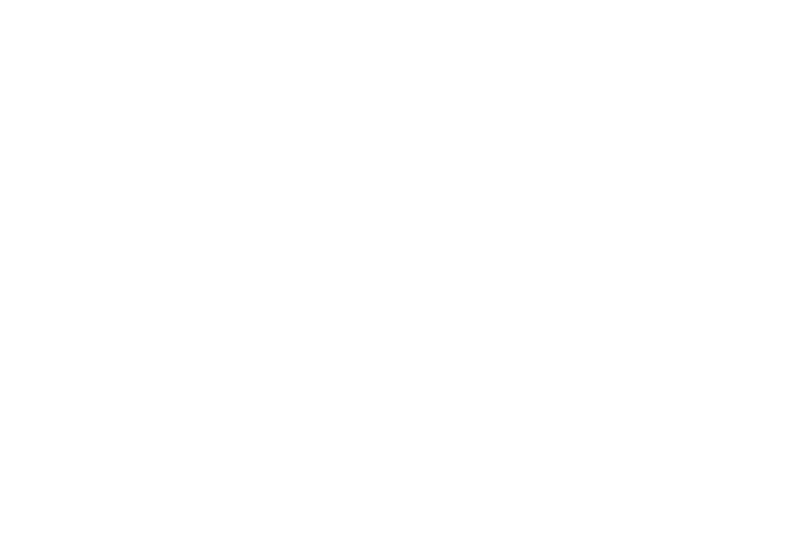
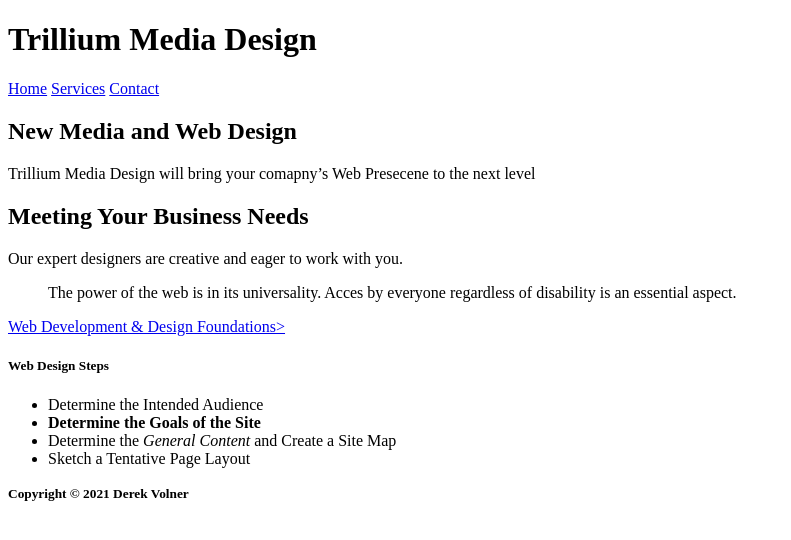
Before and after one commit to 44144-fa21/ch2inclassnotes-DerekVolner, a plain HTML site: page index.html in a window 1280 px wide. Shown: the whole page, without its empty margins (0-791 px from the left). Drawn offline with Linux system fonts and the light colour scheme.

Commit message:
Chapter 2 notes
Added chapter 2 notes in index, services, and contact

```diff
--- a/index.html
+++ b/index.html
@@ -1,10 +1,37 @@
 <!DOCTYPE html>
 <html lang="en">
 	<head>
-		<title>LASTNAME Chapter 2 InClass Notes</title>
+		<title>Volner Chapter 2 InClass Notes</title>
 		<meta charset="utf-8">
 	</head>
 	<body>
-
+      <h1>Trillium Media Design</h1>
+			<nav>
+			  <a href="index.html">Home</a>
+				<a href="services.html"> Services</a>
+				<a href="contact.html">Contact</a>
+			</nav>
+			<main>
+				<h2> New Media and Web Design</h2>
+				<p> Trillium Media Design will bring your comapny&rsquo;s Web Presecene
+					to the next level</p>
+				<h2> Meeting Your Business Needs </h2>
+				<p> Our expert designers are creative and eager to work with you. </p>
+				<blockquote> The power of the web is in its universality. Acces by everyone regardless of
+					disability is an essential aspect.
+				</blockquote>
+				<a href="http://webdevfoundations.net">Web Development &amp; Design Foundations>
+				</a>
+				<h5> Web Design Steps </h5>
+				<ul>
+					<li>Determine the Intended Audience</li>
+					<li><strong>Determine the Goals of the Site</strong></li>
+					<li>Determine the <em>General Content</em> and Create a Site Map</li>
+					<li>Sketch a Tentative Page Layout</li>
+				</ul>
+			</main>
+			<footer>
+				<p><small><strong> Copyright &copy; 2021 Derek Volner</strong></small></p>
+			</footer>
 	</body>
 </html>
```
Also changed, not shown: contact.html (added, +25 -0 lines), services.html (added, +27 -0 lines).
